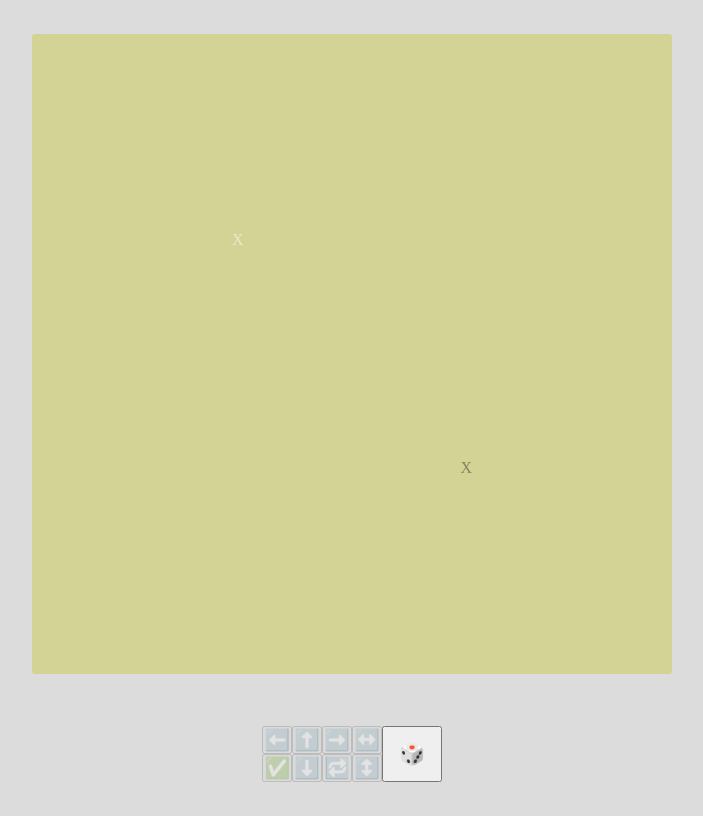
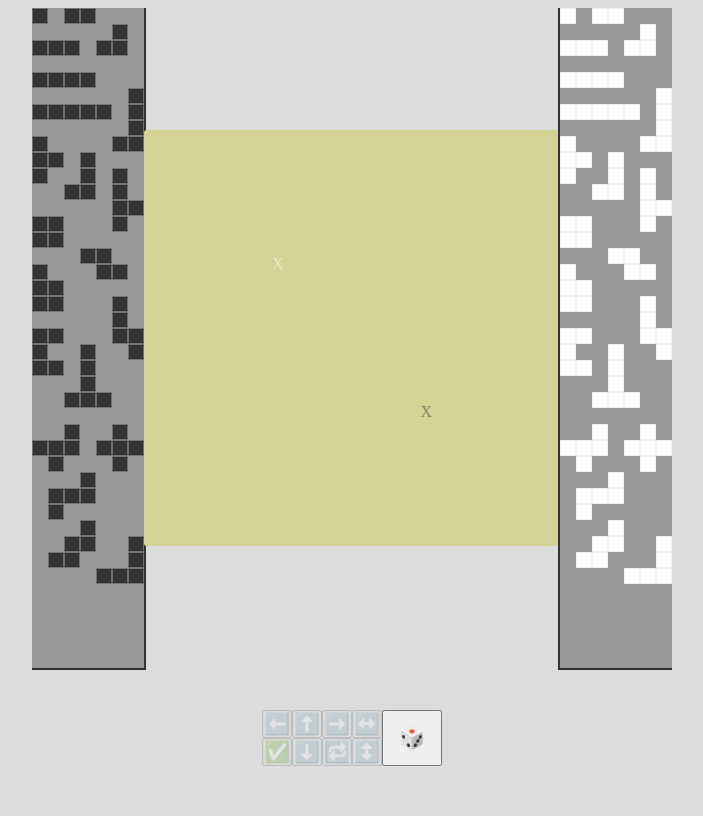
Before and after one commit to nbogie/blokus-react, a React (Vite) app: page / in a window 1280 px wide. Shown: the whole page, without its empty margins (288-991 px from the left). Built offline with nearby package versions, Linux system fonts and the light colour scheme.

Commit message:
display choice of pieces (non-interactive for now)

```diff
--- a/src/components/App.css
+++ b/src/components/App.css
@@ -12,6 +12,10 @@ body * {
     display: grid;
     place-items: center;
     overflow: hidden;
+    grid-template-columns: 1fr 4fr 1fr;
+    grid-template-areas:
+        "left grid right"
+        ".... ctrls ...";
 }
 
 .gameGrid {
@@ -45,6 +49,7 @@ body * {
 }
 
 .movementButtonGrid {
+    grid-area: ctrls;
     display: grid;
     grid-template-areas:
         "left up right flipH rand rand"
@@ -94,3 +99,22 @@ body * {
 .startingPositionMarker.black {
     color: #333;
 }
+
+.pieceChoices {
+    display: grid;
+    grid-template-columns: repeat(7, 1em);
+    grid-template-rows: repeat(36, 1em);
+    margin: 0rem;
+    background: #999;
+    outline: 2px solid #333;
+    width: 100%;
+    height: 100%;
+}
+
+.pieceChoices.black {
+    grid-area: left;
+}
+
+.pieceChoices.white {
+    grid-area: right;
+}
--- a/src/components/App.tsx
+++ b/src/components/App.tsx
@@ -5,6 +5,7 @@ import { isLegalPlacement } from "../gameCore/isLegalPlacement";
 import { reducerFunction } from "../reducer/reducerFunction";
 import "./App.css";
 import { ControlButtons } from "./ControlButtons";
+import { PieceChoicesC } from "./PieceChoicesC";
 import { PlayedPieces } from "./PlayedPieces";
 import { PositionedPieceC } from "./PositionedPieceC";
 import { StartingPositionMarkerC } from "./StartingPositionMarkerC";
@@ -17,6 +18,11 @@ function App() {
 
     return (
         <div className="App">
+            <PieceChoicesC
+                pieceColour={"black"}
+                remainingPieces={gameState.blackPiecesLeft}
+            />
+
             <div className="gameGrid">
                 <PlayedPieces gameState={gameState} />
 
@@ -41,6 +47,10 @@ function App() {
                     position={getStartingPositionForColour("black")}
                 />
             </div>
+            <PieceChoicesC
+                pieceColour={"white"}
+                remainingPieces={gameState.whitePiecesLeft}
+            />
 
             <ControlButtons dispatch={dispatch} gameState={gameState} />
         </div>
--- /dev/null
+++ b/src/components/PieceChoicesC.tsx
@@ -0,0 +1,86 @@
+import { createAllPieces } from "../gameCore/createPositionedPiecesAtRandom";
+import { Piece, PieceColour } from "../gameCore/piece";
+import { Position } from "../gameCore/position";
+import { PositionedPiece } from "../gameCore/positionedPiece";
+import { allShapes, getShapeById, Shape, ShapeId } from "../gameCore/shape";
+import { PositionedPieceC } from "./PositionedPieceC";
+
+interface PieceChoicesCProps {
+    remainingPieces: Piece[];
+    pieceColour: PieceColour;
+}
+export function PieceChoicesC({
+    remainingPieces,
+    pieceColour,
+}: PieceChoicesCProps) {
+    const positionedPieces = positionedPiecesForSide(pieceColour);
+
+    return (
+        <div className={"pieceChoices " + pieceColour}>
+            {positionedPieces.map((p) =>
+                remainingPieces.find((rp) => rp.id === p.piece.id) ? (
+                    <PositionedPieceC
+                        posPiece={p}
+                        onClick={() => {
+                            console.log("clicked a piece");
+                        }}
+                        highlightError={false}
+                    />
+                ) : (
+                    <div></div>
+                )
+            )}
+        </div>
+    );
+}
+
+function positionedPiecesForSide(colour: PieceColour): PositionedPiece[] {
+    const shapeIdsWithPositions: [ShapeId, Position][] = [
+        ["1", { x: 0, y: 0 }],
+        ["2", { x: 2, y: 0 }],
+        ["3", { x: 0, y: 2 }],
+        ["4", { x: 0, y: 4 }],
+        ["5", { x: 0, y: 6 }],
+        ["6", { x: 4, y: 1 }],
+        ["7", { x: 2, y: 9 }],
+        ["8", { x: 5, y: 5 }],
+        ["9", { x: 0, y: 8 }],
+        ["10", { x: 0, y: 13 }],
+        ["11", { x: 3, y: 15 }],
+        ["12", { x: 5, y: 10 }],
+        ["13", { x: 0, y: 16 }],
+        ["14", { x: 0, y: 20 }],
+        ["15", { x: 5, y: 18 }],
+        ["16", { x: 2, y: 21 }],
+        ["17", { x: 4, y: 26 }],
+        ["18", { x: 0, y: 26 }],
+        ["19", { x: 1, y: 29 }],
+        ["20", { x: 1, y: 32 }],
+        ["21", { x: 4, y: 33 }],
+    ];
+    return shapeIdsWithPositions.map(([shapeId, position]) =>
+        createPositionedPiece(shapeId, position, colour)
+    );
+}
+
+function createPositionedPiece(
+    shapeId: ShapeId,
+    position: Position,
+    colour: PieceColour
+): PositionedPiece {
+    return {
+        piece: getPieceByShapeIdAndColour(shapeId, colour),
+        position,
+        rotation: 0,
+        isFlipped: false,
+    };
+}
+function getPieceByShapeIdAndColour(
+    shapeId: string,
+    colour: PieceColour
+): Piece {
+    const allPieces = createAllPieces();
+    return allPieces.find(
+        (p) => p.shape.id === shapeId && p.colour === colour
+    )!;
+}
--- a/src/gameCore/shape.ts
+++ b/src/gameCore/shape.ts
@@ -1,71 +1,105 @@
 export type Cell = 1 | 0; //0 marks a void in the shape.  1 marks a presence.
 type CellRow = Cell[];
 
+export type ShapeId = string;
 export interface Shape {
-    id: string;
+    id: ShapeId;
     rows: CellRow[];
 }
 
 export const allShapes: Shape[] = [
-    [[1]],
-    [[1, 1]],
-    [[1, 1, 1]],
-    [[1, 1, 1, 1]],
-    [[1, 1, 1, 1, 1]],
+    [[1]], //1
+    [[1, 1]], //2
+    [[1, 1, 1]], //3
+    [[1, 1, 1, 1]], //4
+    [[1, 1, 1, 1, 1]], //5
     [
         [0, 1],
         [1, 1],
-    ],
+    ], //6
     [
         [0, 1],
         [0, 1],
         [1, 1],
-    ],
+    ], //7
     [
         [0, 1],
         [0, 1],
         [0, 1],
         [1, 1],
-    ],
+    ], //8
     [
         [1, 0],
         [1, 1],
         [1, 0],
-    ],
+    ], //9
     [
         [1, 1],
         [1, 1],
-    ],
+    ], //10
     [
         [1, 1, 0],
         [0, 1, 1],
-    ],
+    ], //11
     [
         [1, 0],
         [1, 0],
+        [1, 1],
         [1, 0],
-        [1, 1],
-        [0, 1],
-    ],
+    ], //12
     [
         [1, 0],
         [1, 1],
         [1, 1],
-    ],
+    ], //13
 
     [
         [1, 1],
         [1, 0],
         [1, 1],
-    ],
+    ], //14
     [
-        [1, 0],
         [1, 0],
         [1, 0],
         [1, 1],
         [0, 1],
-    ],
+    ], //15
+    [
+        [0, 1, 0],
+        [0, 1, 0],
+        [0, 1, 0],
+        [1, 1, 1],
+    ], //16
+    [
+        [0, 1, 0],
+        [1, 1, 1],
+        [0, 1, 0],
+    ], //17
+    [
+        [0, 0, 1],
+        [1, 1, 1],
+        [0, 1, 0],
+    ], //18
+    [
+        [0, 0, 1],
+        [1, 1, 1],
+        [1, 0, 0],
+    ], //19
+    [
+        [0, 0, 1],
+        [0, 1, 1],
+        [1, 1, 0],
+    ], //20
+    [
+        [0, 0, 1],
+        [0, 0, 1],
+        [1, 1, 1],
+    ], //21
 ].map((rows, ix) => ({
     rows: rows as CellRow[],
     id: "" + (ix + 1),
 }));
+
+export function getShapeById(soughtId: ShapeId): Shape {
+    return allShapes.find((s) => s.id === soughtId)!;
+}
```
